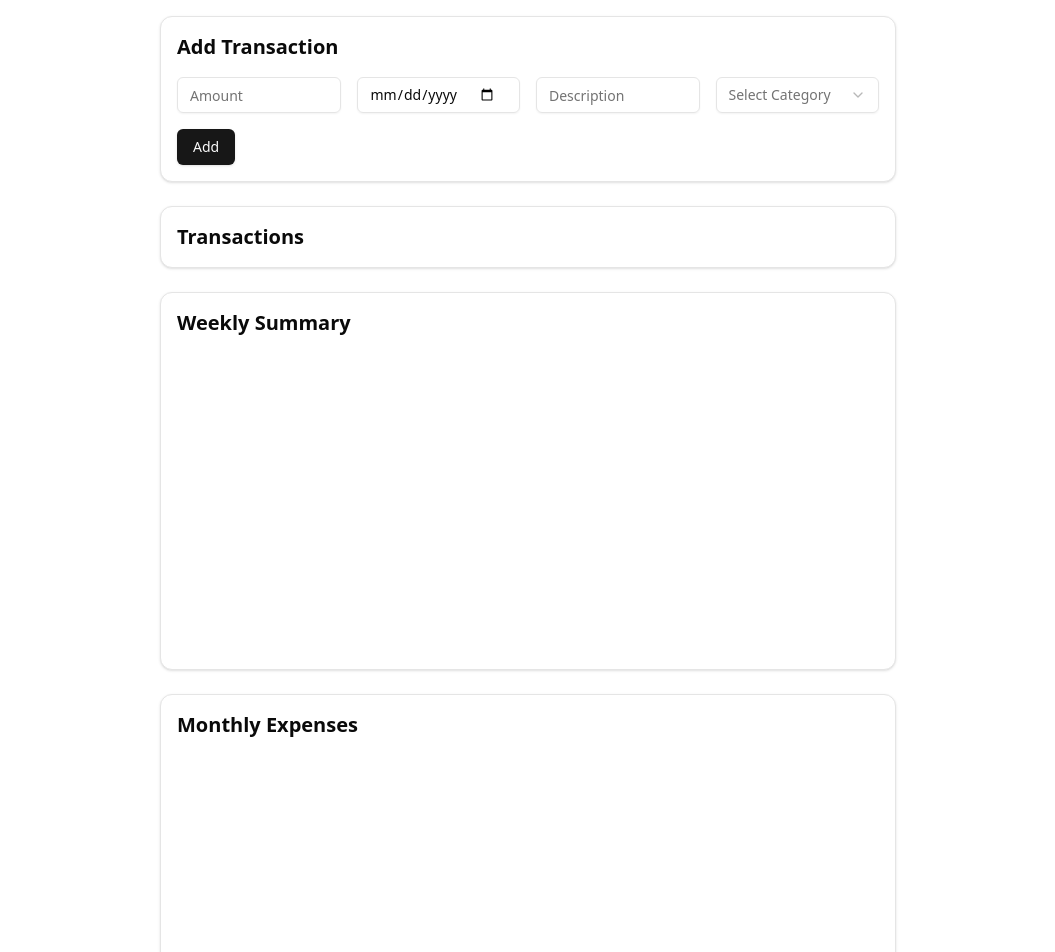
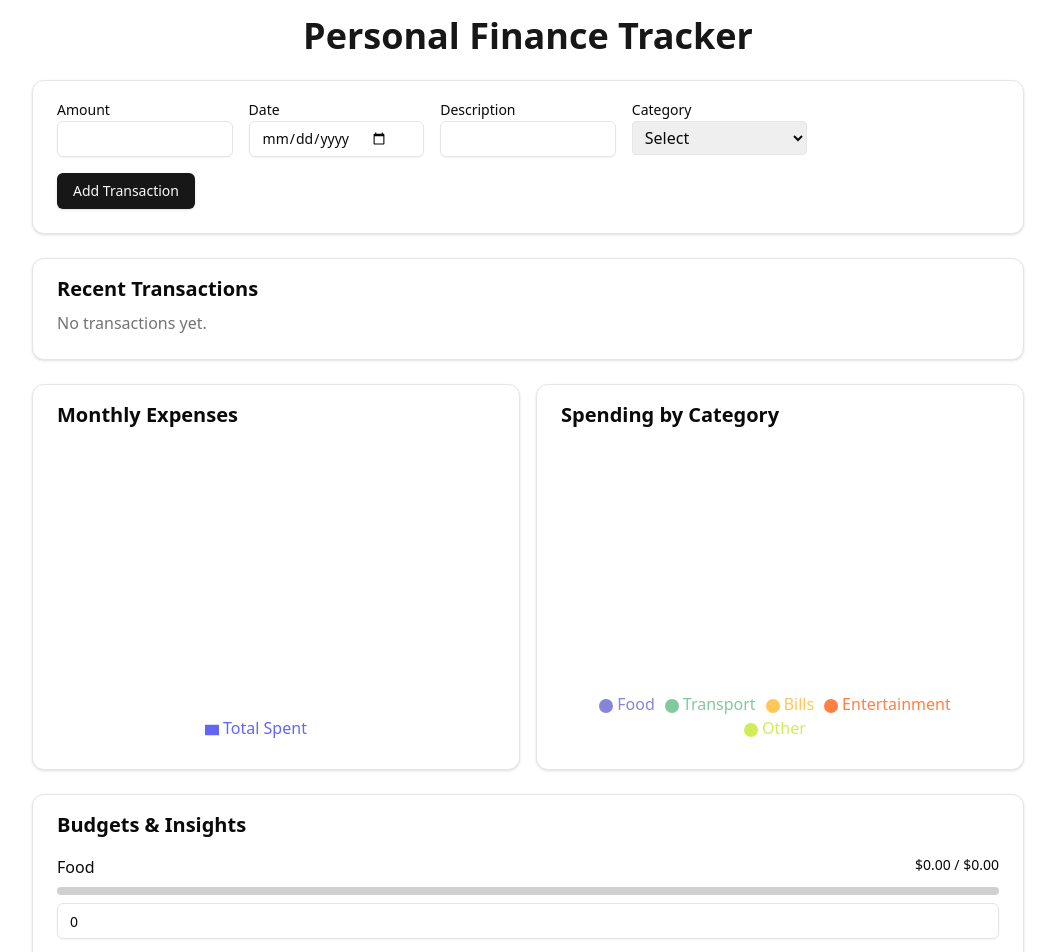
Before and after one commit to VikasSingh30/Personal-Finance-Visualizer, a Next.js app in the folder finance-visualizer/: page / in a window 1280 px wide. Shown: the top 952 px of the page, without its empty margins (112-1167 px from the left). Built offline with nearby package versions, Linux system fonts and the light colour scheme.

Commit message:
UI updated

```diff
--- a/finance-visualizer/app/page.tsx
+++ b/finance-visualizer/app/page.tsx
@@ -1,215 +1,16 @@
-
-"use client";
-
-import { useEffect, useState } from "react";
-import { Card, CardContent } from "@/components/ui/card";
-import { Button } from "@/components/ui/button";
-import { Input } from "@/components/ui/input";
-import { Select, SelectTrigger, SelectValue, SelectContent, SelectItem } from "@/components/ui/select";
-import { BarChart, Bar, XAxis, YAxis, Tooltip, ResponsiveContainer } from "recharts";
-import { format, startOfWeek, endOfWeek } from "date-fns";
-import { Progress } from "@/components/ui/progress";
-
-interface Transaction {
-  id: string;
-  amount: number;
-  date: string;
-  description: string;
-  category: string;
-}
-
-const categories = ["Food", "Rent", "Transport", "Entertainment", "Utilities", "Other"];
-
-export default function HomePage() {
-  const [transactions, setTransactions] = useState<Transaction[]>([]);
-  const [amount, setAmount] = useState("");
-  const [date, setDate] = useState("");
-  const [description, setDescription] = useState("");
-  const [category, setCategory] = useState("");
-  const [error, setError] = useState("");
-  const [budgets, setBudgets] = useState<{ [key: string]: number }>({});
-
-  const addTransaction = () => {
-    if (!amount || !date || !description || !category) {
-      setError("All fields are required.");
-      return;
-    }
-    const newTransaction: Transaction = {
-      id: crypto.randomUUID(),
-      amount: parseFloat(amount),
-      date,
-      description,
-      category,
-    };
-    setTransactions([...transactions, newTransaction]);
-    setAmount("");
-    setDate("");
-    setDescription("");
-    setCategory("");
-    setError("");
-  };
-
-  const deleteTransaction = (id: string) => {
-    setTransactions(transactions.filter(t => t.id !== id));
-  };
-
-  const updateBudget = (category: string, value: number) => {
-    setBudgets({ ...budgets, [category]: value });
-  };
-
-  const monthlyData = transactions.reduce((acc, transaction) => {
-    const month = format(new Date(transaction.date), "yyyy-MM");
-    const existing = acc.find(item => item.month === month);
-    if (existing) {
-      existing.total += transaction.amount;
-    } else {
-      acc.push({ month, total: transaction.amount });
-    }
-    return acc;
-  }, [] as { month: string; total: number }[]);
-
-  const weeklyData = transactions.reduce((acc, transaction) => {
-    const start = format(startOfWeek(new Date(transaction.date)), "yyyy-MM-dd");
-    const end = format(endOfWeek(new Date(transaction.date)), "yyyy-MM-dd");
-    const label = `${start} to ${end}`;
-    const existing = acc.find(item => item.week === label);
-    if (existing) {
-      existing.total += transaction.amount;
-    } else {
-      acc.push({ week: label, total: transaction.amount });
-    }
-    return acc;
-  }, [] as { week: string; total: number }[]);
-
-  const categoryData = categories.map(cat => {
-    const total = transactions
-      .filter(t => t.category === cat)
-      .reduce((sum, t) => sum + t.amount, 0);
-    return { category: cat, total, budget: budgets[cat] || 0 };
-  });
-
-  return (
-    <main className="p-4 max-w-3xl mx-auto space-y-6">
-      <Card>
-        <CardContent className="p-4 space-y-4">
-          <h2 className="text-xl font-semibold">Add Transaction</h2>
-          <div className="grid grid-cols-1 md:grid-cols-4 gap-4">
-            <Input
-              type="number"
-              placeholder="Amount"
-              value={amount}
-              onChange={e => setAmount(e.target.value)}
-            />
-            <Input
-              type="date"
-              value={date}
-              onChange={e => setDate(e.target.value)}
-            />
-            <Input
-              type="text"
-              placeholder="Description"
-              value={description}
-              onChange={e => setDescription(e.target.value)}
-            />
-            <Select value={category} onValueChange={setCategory}>
-              <SelectTrigger>
-                <SelectValue placeholder="Select Category" />
-              </SelectTrigger>
-              <SelectContent>
-                {categories.map(cat => (
-                  <SelectItem key={cat} value={cat}>{cat}</SelectItem>
-                ))}
-              </SelectContent>
-            </Select>
-          </div>
-          {error && <p className="text-red-500 text-sm">{error}</p>}
-          <Button onClick={addTransaction}>Add</Button>
-        </CardContent>
-      </Card>
-
-      <Card>
-        <CardContent className="p-4 space-y-2">
-          <h2 className="text-xl font-semibold">Transactions</h2>
-          {transactions.map(transaction => (
-            <div key={transaction.id} className="flex justify-between border-b py-2">
-              <span>
-                {transaction.description} - ${transaction.amount} on {transaction.date} [{transaction.category}]
-              </span>
-              <Button variant="destructive" onClick={() => deleteTransaction(transaction.id)}>Delete</Button>
-            </div>
-          ))}
-        </CardContent>
-      </Card>
-
-      <Card>
-        <CardContent className="p-4">
-          <h2 className="text-xl font-semibold mb-4">Weekly Summary</h2>
-          <ResponsiveContainer width="100%" height={300}>
-            <BarChart data={weeklyData}>
-              <XAxis dataKey="week" hide />
-              <YAxis />
-              <Tooltip />
-              <Bar dataKey="total" fill="#ffc658" />
-            </BarChart>
-          </ResponsiveContainer>
-        </CardContent>
-      </Card>
-
-      <Card>
-        <CardContent className="p-4">
-          <h2 className="text-xl font-semibold mb-4">Monthly Expenses</h2>
-          <ResponsiveContainer width="100%" height={300}>
-            <BarChart data={monthlyData}>
-              <XAxis dataKey="month" />
-              <YAxis />
-              <Tooltip />
-              <Bar dataKey="total" fill="#8884d8" />
-            </BarChart>
-          </ResponsiveContainer>
-        </CardContent>
-      </Card>
-
-      <Card>
-        <CardContent className="p-4">
-          <h2 className="text-xl font-semibold mb-4">Category Budgets</h2>
-          <div className="space-y-4">
-            {categoryData.map(data => (
-              <div key={data.category} className="space-y-2">
-                <div className="flex justify-between">
-                  <p className="font-medium">{data.category}</p>
-                  <p className="text-sm">${data.total.toFixed(2)} / ${data.budget.toFixed(2)}</p>
-                </div>
-                <Progress
-                  value={data.budget > 0 ? Math.min((data.total / data.budget) * 100, 100) : 0}
-                  className={data.total > data.budget ? "bg-red-500" : "bg-green-500"}
-                />
-                <Input
-                  type="number"
-                  placeholder="Set Budget"
-                  value={budgets[data.category] || ""}
-                  onChange={(e) => updateBudget(data.category, parseFloat(e.target.value))}
-                />
-              </div>
-            ))}
-          </div>
-        </CardContent>
-      </Card>
-    </main>
-  );
-}
-
-
 
 // "use client";
 
-// import { useState } from "react";
+// import { useEffect, useState } from "react";
 // import { Card, CardContent } from "@/components/ui/card";
-// import TransactionForm from "@/components/TransactionForm";
-// import TransactionList from "@/components/TransactionList";
-// import ExpenseChart from "@/components/ExpenseChart";
-// import { format } from "date-fns";
+// import { Button } from "@/components/ui/button";
+// import { Input } from "@/components/ui/input";
+// import { Select, SelectTrigger, SelectValue, SelectContent, SelectItem } from "@/components/ui/select";
+// import { BarChart, Bar, XAxis, YAxis, Tooltip, ResponsiveContainer } from "recharts";
+// import { format, startOfWeek, endOfWeek } from "date-fns";
+// import { Progress } from "@/components/ui/progress";
 
-// export interface Transaction {
+// interface Transaction {
 //   id: string;
 //   amount: number;
 //   date: string;
@@ -221,13 +22,18 @@ export default function HomePage() {
 
 // export default function HomePage() {
 //   const [transactions, setTransactions] = useState<Transaction[]>([]);
+//   const [amount, setAmount] = useState("");
+//   const [date, setDate] = useState("");
+//   const [description, setDescription] = useState("");
+//   const [category, setCategory] = useState("");
+//   const [error, setError] = useState("");
+//   const [budgets, setBudgets] = useState<{ [key: string]: number }>({});
 
-//   const addTransaction = (
-//     amount: string,
-//     date: string,
-//     description: string,
-//     category: string
-//   ) => {
+//   const addTransaction = () => {
+//     if (!amount || !date || !description || !category) {
+//       setError("All fields are required.");
+//       return;
+//     }
 //     const newTransaction: Transaction = {
 //       id: crypto.randomUUID(),
 //       amount: parseFloat(amount),
@@ -236,57 +42,404 @@ export default function HomePage() {
 //       category,
 //     };
 //     setTransactions([...transactions, newTransaction]);
+//     setAmount("");
+//     setDate("");
+//     setDescription("");
+//     setCategory("");
+//     setError("");
 //   };
 
 //   const deleteTransaction = (id: string) => {
-//     setTransactions(transactions.filter((t) => t.id !== id));
+//     setTransactions(transactions.filter(t => t.id !== id));
 //   };
 
-//   const monthlyData = transactions.reduce((acc, t) => {
-//     const month = format(new Date(t.date), "yyyy-MM");
-//     const existing = acc.find((item) => item.month === month);
+//   const updateBudget = (category: string, value: number) => {
+//     setBudgets({ ...budgets, [category]: value });
+//   };
+
+//   const monthlyData = transactions.reduce((acc, transaction) => {
+//     const month = format(new Date(transaction.date), "yyyy-MM");
+//     const existing = acc.find(item => item.month === month);
 //     if (existing) {
-//       existing.total += t.amount;
+//       existing.total += transaction.amount;
 //     } else {
-//       acc.push({ month, total: t.amount });
+//       acc.push({ month, total: transaction.amount });
 //     }
 //     return acc;
 //   }, [] as { month: string; total: number }[]);
 
-//   const categoryData = categories.map((cat) => {
+//   const weeklyData = transactions.reduce((acc, transaction) => {
+//     const start = format(startOfWeek(new Date(transaction.date)), "yyyy-MM-dd");
+//     const end = format(endOfWeek(new Date(transaction.date)), "yyyy-MM-dd");
+//     const label = `${start} to ${end}`;
+//     const existing = acc.find(item => item.week === label);
+//     if (existing) {
+//       existing.total += transaction.amount;
+//     } else {
+//       acc.push({ week: label, total: transaction.amount });
+//     }
+//     return acc;
+//   }, [] as { week: string; total: number }[]);
+
+//   const categoryData = categories.map(cat => {
 //     const total = transactions
-//       .filter((t) => t.category === cat)
+//       .filter(t => t.category === cat)
 //       .reduce((sum, t) => sum + t.amount, 0);
-//     return { category: cat, total };
+//     return { category: cat, total, budget: budgets[cat] || 0 };
 //   });
 
 //   return (
 //     <main className="p-4 max-w-3xl mx-auto space-y-6">
 //       <Card>
-//         <CardContent className="p-4">
-//           <TransactionForm onAdd={addTransaction} categories={categories} />
+//         <CardContent className="p-4 space-y-4">
+//           <h2 className="text-xl font-semibold">Add Transaction</h2>
+//           <div className="grid grid-cols-1 md:grid-cols-4 gap-4">
+//             <Input
+//               type="number"
+//               placeholder="Amount"
+//               value={amount}
+//               onChange={e => setAmount(e.target.value)}
+//             />
+//             <Input
+//               type="date"
+//               value={date}
+//               onChange={e => setDate(e.target.value)}
+//             />
+//             <Input
+//               type="text"
+//               placeholder="Description"
+//               value={description}
+//               onChange={e => setDescription(e.target.value)}
+//             />
+//             <Select value={category} onValueChange={setCategory}>
+//               <SelectTrigger>
+//                 <SelectValue placeholder="Select Category" />
+//               </SelectTrigger>
+//               <SelectContent>
+//                 {categories.map(cat => (
+//                   <SelectItem key={cat} value={cat}>{cat}</SelectItem>
+//                 ))}
+//               </SelectContent>
+//             </Select>
+//           </div>
+//           {error && <p className="text-red-500 text-sm">{error}</p>}
+//           <Button onClick={addTransaction}>Add</Button>
+//         </CardContent>
+//       </Card>
+
+//       <Card>
+//         <CardContent className="p-4 space-y-2">
+//           <h2 className="text-xl font-semibold">Transactions</h2>
+//           {transactions.map(transaction => (
+//             <div key={transaction.id} className="flex justify-between border-b py-2">
+//               <span>
+//                 {transaction.description} - ${transaction.amount} on {transaction.date} [{transaction.category}]
+//               </span>
+//               <Button variant="destructive" onClick={() => deleteTransaction(transaction.id)}>Delete</Button>
+//             </div>
+//           ))}
 //         </CardContent>
 //       </Card>
 
 //       <Card>
 //         <CardContent className="p-4">
-//           <TransactionList transactions={transactions} onDelete={deleteTransaction} />
+//           <h2 className="text-xl font-semibold mb-4">Weekly Summary</h2>
+//           <ResponsiveContainer width="100%" height={300}>
+//             <BarChart data={weeklyData}>
+//               <XAxis dataKey="week" hide />
+//               <YAxis />
+//               <Tooltip />
+//               <Bar dataKey="total" fill="#ffc658" />
+//             </BarChart>
+//           </ResponsiveContainer>
 //         </CardContent>
 //       </Card>
 
 //       <Card>
 //         <CardContent className="p-4">
 //           <h2 className="text-xl font-semibold mb-4">Monthly Expenses</h2>
-//           <ExpenseChart data={monthlyData} xKey="month" />
+//           <ResponsiveContainer width="100%" height={300}>
+//             <BarChart data={monthlyData}>
+//               <XAxis dataKey="month" />
+//               <YAxis />
+//               <Tooltip />
+//               <Bar dataKey="total" fill="#8884d8" />
+//             </BarChart>
+//           </ResponsiveContainer>
 //         </CardContent>
 //       </Card>
 
 //       <Card>
 //         <CardContent className="p-4">
-//           <h2 className="text-xl font-semibold mb-4">Category Breakdown</h2>
-//           <ExpenseChart data={categoryData} xKey="category" />
+//           <h2 className="text-xl font-semibold mb-4">Category Budgets</h2>
+//           <div className="space-y-4">
+//             {categoryData.map(data => (
+//               <div key={data.category} className="space-y-2">
+//                 <div className="flex justify-between">
+//                   <p className="font-medium">{data.category}</p>
+//                   <p className="text-sm">${data.total.toFixed(2)} / ${data.budget.toFixed(2)}</p>
+//                 </div>
+//                 <Progress
+//                   value={data.budget > 0 ? Math.min((data.total / data.budget) * 100, 100) : 0}
+//                   className={data.total > data.budget ? "bg-red-500" : "bg-green-500"}
+//                 />
+//                 <Input
+//                   type="number"
+//                   placeholder="Set Budget"
+//                   value={budgets[data.category] || ""}
+//                   onChange={(e) => updateBudget(data.category, parseFloat(e.target.value))}
+//                 />
+//               </div>
+//             ))}
+//           </div>
 //         </CardContent>
 //       </Card>
 //     </main>
 //   );
 // }
+
+/* === File: app/page.tsx === */
+'use client';
+
+import { useState, useEffect } from 'react';
+import { Card, CardContent } from '@/components/ui/card';
+import { Button } from '@/components/ui/button';
+import { Input } from '@/components/ui/input';
+import { Label } from '@/components/ui/label';
+import { Progress } from '@/components/ui/progress';
+import { BarChart, Bar, XAxis, YAxis, Tooltip, PieChart, Pie, Cell, ResponsiveContainer, Legend } from 'recharts';
+import { format, parseISO } from 'date-fns';
+import { v4 as uuidv4 } from 'uuid';
+
+const categories = ['Food', 'Transport', 'Bills', 'Entertainment', 'Other'];
+const COLORS = ['#8884d8', '#82ca9d', '#ffc658', '#ff8042', '#d0ed57'];
+
+type Transaction = {
+  id: string;
+  amount: number;
+  date: string;
+  description: string;
+  category: string;
+};
+
+type Budget = {
+  category: string;
+  amount: number;
+};
+
+export default function Home() {
+  const [transactions, setTransactions] = useState<Transaction[]>([]);
+  const [form, setForm] = useState({ amount: '', date: '', description: '', category: '', id: '' });
+  const [budgets, setBudgets] = useState<Budget[]>([]);
+
+  useEffect(() => {
+    const stored = localStorage.getItem('transactions');
+    if (stored) setTransactions(JSON.parse(stored));
+    const storedBudgets = localStorage.getItem('budgets');
+    if (storedBudgets) setBudgets(JSON.parse(storedBudgets));
+  }, []);
+
+  useEffect(() => {
+    localStorage.setItem('transactions', JSON.stringify(transactions));
+  }, [transactions]);
+
+  useEffect(() => {
+    localStorage.setItem('budgets', JSON.stringify(budgets));
+  }, [budgets]);
+
+  const handleSubmit = () => {
+    if (!form.amount || !form.date || !form.category) return alert('Amount, date, and category are required');
+    const newTx: Transaction = {
+      id: form.id || uuidv4(),
+      amount: parseFloat(form.amount),
+      date: form.date,
+      description: form.description,
+      category: form.category,
+    };
+    setTransactions((prev) => {
+      const filtered = prev.filter((tx) => tx.id !== newTx.id);
+      return [...filtered, newTx].sort((a, b) => b.date.localeCompare(a.date));
+    });
+    setForm({ amount: '', date: '', description: '', category: '', id: '' });
+  };
+
+  const editTx = (tx: Transaction) => {
+    setForm({ ...tx, amount: tx.amount.toString() });
+  };
+
+  const deleteTx = (id: string) => {
+    setTransactions((prev) => prev.filter((tx) => tx.id !== id));
+  };
+
+  const monthlyData = transactions.reduce<Record<string, number>>((acc, tx) => {
+    const key = tx.date.slice(0, 7);
+    acc[key] = (acc[key] || 0) + tx.amount;
+    return acc;
+  }, {});
+
+  const chartData = Object.entries(monthlyData).map(([month, total]) => ({ month, total }));
+
+  const categoryData = categories.map((cat) => ({
+    name: cat,
+    value: transactions.filter((tx) => tx.category === cat).reduce((sum, tx) => sum + tx.amount, 0),
+  }));
+
+  const handleBudgetChange = (category: string, value: string) => {
+    const newBudget = { category, amount: parseFloat(value) || 0 };
+    setBudgets((prev) => {
+      const others = prev.filter((b) => b.category !== category);
+      return [...others, newBudget];
+    });
+  };
+
+  const getBudget = (category: string) => budgets.find((b) => b.category === category)?.amount || 0;
+  const getSpent = (category: string) => categoryData.find((d) => d.name === category)?.value || 0;
+
+  return (
+    <main className="max-w-5xl mx-auto p-4 space-y-6">
+      <h1 className="text-4xl font-extrabold text-center text-primary mb-6">Personal Finance Tracker</h1>
+
+      <Card>
+        <CardContent className="space-y-4 pt-4">
+          <div className="grid md:grid-cols-5 gap-4">
+            <div>
+              <Label>Amount</Label>
+              <Input
+                type="number"
+                value={form.amount}
+                onChange={(e) => setForm({ ...form, amount: e.target.value })}
+              />
+            </div>
+            <div>
+              <Label>Date</Label>
+              <Input
+                type="date"
+                value={form.date}
+                onChange={(e) => setForm({ ...form, date: e.target.value })}
+              />
+            </div>
+            <div>
+              <Label>Description</Label>
+              <Input
+                value={form.description}
+                onChange={(e) => setForm({ ...form, description: e.target.value })}
+              />
+            </div>
+            <div>
+              <Label>Category</Label>
+              <select
+                className="w-full border rounded px-2 py-1"
+                value={form.category}
+                onChange={(e) => setForm({ ...form, category: e.target.value })}
+              >
+                <option value="">Select</option>
+                {categories.map((cat) => (
+                  <option key={cat} value={cat}>{cat}</option>
+                ))}
+              </select>
+            </div>
+          </div>
+          <Button onClick={handleSubmit}>{form.id ? 'Update' : 'Add'} Transaction</Button>
+        </CardContent>
+      </Card>
+
+      <Card>
+        <CardContent className="pt-4 space-y-2">
+          <h2 className="text-xl font-semibold">Recent Transactions</h2>
+          {transactions.length === 0 ? (
+            <p className="text-muted-foreground">No transactions yet.</p>
+          ) : (
+            <div className="space-y-2">
+              {transactions.slice(0, 5).map((tx) => (
+                <div
+                  key={tx.id}
+                  className="flex justify-between items-center p-2 border rounded-lg"
+                >
+                  <div>
+                    <p className="font-medium">${tx.amount.toFixed(2)} • {tx.category}</p>
+                    <p className="text-sm text-muted-foreground">
+                      {format(parseISO(tx.date), 'MMM d, yyyy')} — {tx.description || 'No description'}
+                    </p>
+                  </div>
+                  <div className="space-x-2">
+                    <Button variant="outline" size="sm" onClick={() => editTx(tx)}>
+                      Edit
+                    </Button>
+                    <Button variant="destructive" size="sm" onClick={() => deleteTx(tx.id)}>
+                      Delete
+                    </Button>
+                  </div>
+                </div>
+              ))}
+            </div>
+          )}
+        </CardContent>
+      </Card>
+
+      <div className="grid md:grid-cols-2 gap-4">
+        <Card>
+          <CardContent className="pt-4">
+            <h2 className="text-xl font-semibold mb-4">Monthly Expenses</h2>
+            <ResponsiveContainer width="100%" height={300}>
+              <BarChart data={chartData} margin={{ top: 10, right: 30, left: 0, bottom: 5 }}>
+                <XAxis dataKey="month" />
+                <YAxis />
+                <Tooltip />
+                <Legend />
+                <Bar dataKey="total" fill="#6366f1" name="Total Spent" />
+              </BarChart>
+            </ResponsiveContainer>
+          </CardContent>
+        </Card>
+
+        <Card>
+          <CardContent className="pt-4">
+            <h2 className="text-xl font-semibold mb-4">Spending by Category</h2>
+            <ResponsiveContainer width="100%" height={300}>
+              <PieChart>
+                <Pie
+                  data={categoryData}
+                  dataKey="value"
+                  nameKey="name"
+                  outerRadius={100}
+                  label
+                >
+                  {categoryData.map((entry, index) => (
+                    <Cell key={`cell-${index}`} fill={COLORS[index % COLORS.length]} />
+                  ))}
+                </Pie>
+                <Legend />
+              </PieChart>
+            </ResponsiveContainer>
+          </CardContent>
+        </Card>
+      </div>
+
+      <Card>
+        <CardContent className="pt-4 space-y-4">
+          <h2 className="text-xl font-semibold">Budgets & Insights</h2>
+          {categories.map((cat, index) => {
+            const budget = getBudget(cat);
+            const spent = getSpent(cat);
+            const percent = Math.min((spent / budget) * 100 || 0, 100);
+            return (
+              <div key={cat} className="space-y-2">
+                <div className="flex justify-between">
+                  <span className="font-medium">{cat}</span>
+                  <span className="text-sm">${spent.toFixed(2)} / ${budget.toFixed(2)}</span>
+                </div>
+                <Progress value={percent} />
+                <Input
+                  type="number"
+                  placeholder="Set monthly budget"
+                  defaultValue={budget}
+                  onBlur={(e) => handleBudgetChange(cat, e.target.value)}
+                />
+              </div>
+            );
+          })}
+        </CardContent>
+      </Card>
+    </main>
+  );
+}
--- /dev/null
+++ b/finance-visualizer/components/ui/label.tsx
@@ -0,0 +1,26 @@
+"use client"
+
+import * as React from "react"
+import * as LabelPrimitive from "@radix-ui/react-label"
+import { cva, type VariantProps } from "class-variance-authority"
+
+import { cn } from "@/lib/utils"
+
+const labelVariants = cva(
+  "text-sm font-medium leading-none peer-disabled:cursor-not-allowed peer-disabled:opacity-70"
+)
+
+const Label = React.forwardRef<
+  React.ElementRef<typeof LabelPrimitive.Root>,
+  React.ComponentPropsWithoutRef<typeof LabelPrimitive.Root> &
+    VariantProps<typeof labelVariants>
+>(({ className, ...props }, ref) => (
+  <LabelPrimitive.Root
+    ref={ref}
+    className={cn(labelVariants(), className)}
+    {...props}
+  />
+))
+Label.displayName = LabelPrimitive.Root.displayName
+
+export { Label }
--- a/finance-visualizer/package.json
+++ b/finance-visualizer/package.json
@@ -10,6 +10,7 @@
   },
   "dependencies": {
     "@radix-ui/react-icons": "^1.3.2",
+    "@radix-ui/react-label": "^2.1.7",
     "@radix-ui/react-progress": "^1.1.7",
     "@radix-ui/react-select": "^2.2.5",
     "@radix-ui/react-slot": "^1.2.3",
@@ -23,7 +24,8 @@
     "react-dom": "^18.2.0",
     "recharts": "^2.15.3",
     "tailwind-merge": "^3.3.0",
-    "tailwindcss-animate": "^1.0.7"
+    "tailwindcss-animate": "^1.0.7",
+    "uuid": "^11.1.0"
   },
   "devDependencies": {
     "@eslint/eslintrc": "^3",
```
Also changed, not shown: 1 other file (tests, documents, lock files or other folders).
